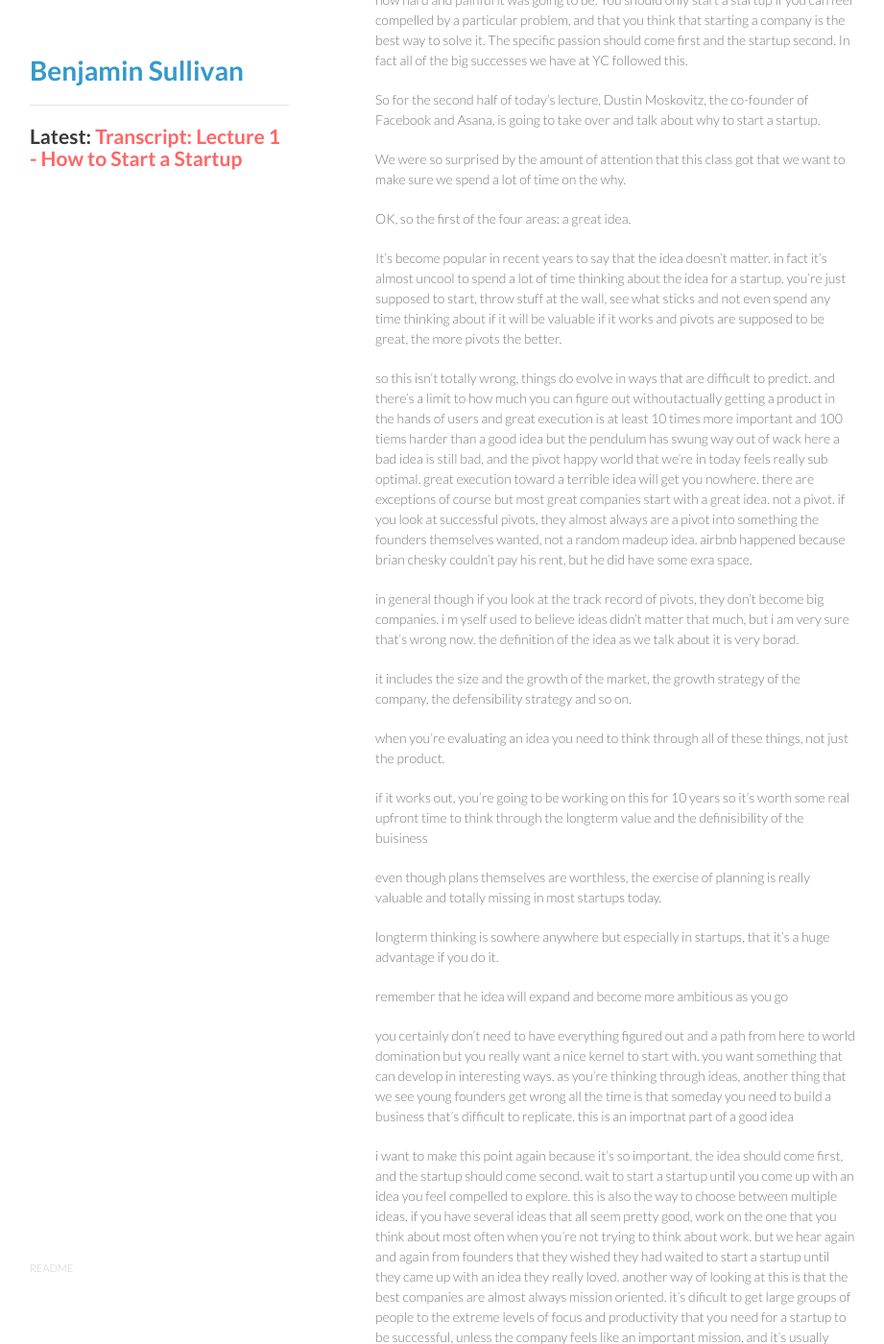
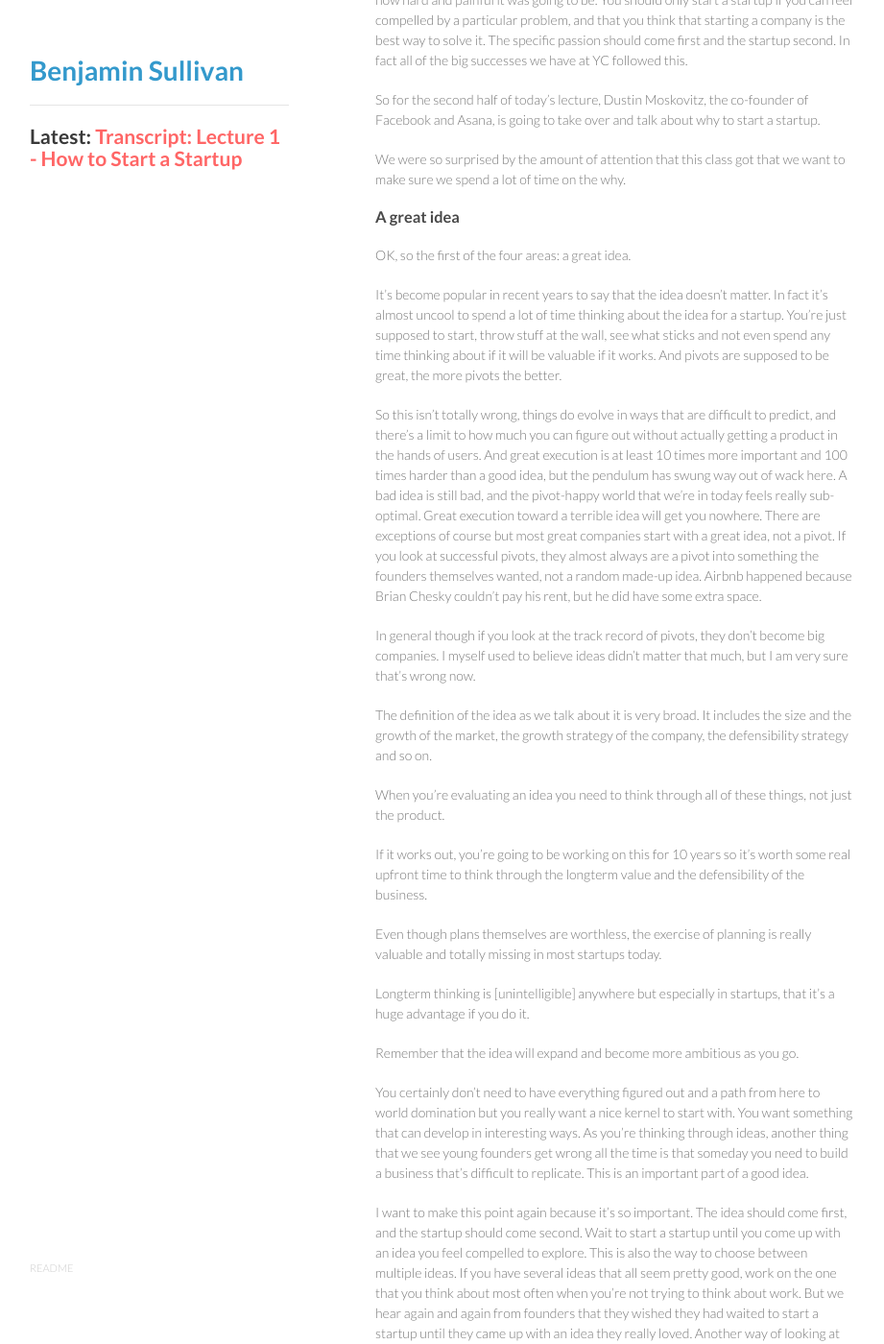
Before and after one commit to bnjs/bnjs.github.io, a Jekyll site: the page built from _posts/2014-09-25-transcript-lecture-1-how-to-start-a-startup.md, in a window 1280 px wide and 1400 px high, scrolled down 1638 px. Shown: the whole window at 96% size, without its empty margins (179-1100 px from the left). Built offline with Jekyll 4.4.1, drawn with Linux system fonts in a browser that asks for light colours; nearby versions of some CDN libraries; some of the changed text lies outside the part shown.

Commit message:
Editing, 25%

```diff
--- a/_posts/2014-09-25-transcript-lecture-1-how-to-start-a-startup.md
+++ b/_posts/2014-09-25-transcript-lecture-1-how-to-start-a-startup.md
@@ -35,93 +35,83 @@
 
 We were so surprised by the amount of attention that this class got that we want to make sure we spend a lot of time on the why.
 
+
+### A great idea
+
 OK, so the first of the four areas: a great idea.
 
-It's become popular in recent years to say that the idea doesn't matter. in fact it's almost uncool to spend a lot of time thinking about the idea for a startup.
-you're just supposed to start, throw stuff at the wall, see what sticks and not even spend any time thinking about if it will be valuable if it works
-and pivots are supposed to be great, the more pivots the better.
+It's become popular in recent years to say that the idea doesn't matter. In fact it's almost uncool to spend a lot of time thinking about the idea for a startup. You're just supposed to start, throw stuff at the wall, see what sticks and not even spend any time thinking about if it will be valuable if it works. And pivots are supposed to be great, the more pivots the better.
 
-so this isn't totally wrong, things do evolve in ways that are difficult to predict.
-and there's a limit to how much you can figure out withoutactually getting a product in the hands of users
-and great execution is at least 10 times more important and 100 tiems harder than a good idea
-but the pendulum has swung way out of wack here
-a bad idea is still bad, and the pivot happy world that we're in today feels really sub optimal.
-great execution toward a terrible idea will get you nowhere.
-there are exceptions of course but most great companies start with a great idea.
-not a pivot.
-if you look at successful pivots, they almost always are a pivot into something the founders themselves wanted, not a random madeup idea.
-airbnb happened because brian chesky couldn't pay his rent, but he did have some exra space.
+So this isn't totally wrong, things do evolve in ways that are difficult to predict, and there's a limit to how much you can figure out without actually getting a product in the hands of users. And great execution is at least 10 times more important and 100 times harder than a good idea, but the pendulum has swung way out of wack here. A bad idea is still bad, and the pivot-happy world that we're in today feels really sub-optimal. Great execution toward a terrible idea will get you nowhere. There are exceptions of course but most great companies start with a great idea, not a pivot. If you look at successful pivots, they almost always are a pivot into something the founders themselves wanted, not a random made-up idea. Airbnb happened because Brian Chesky couldn't pay his rent, but he did have some extra space.
 
-in general though if you look at the track record of pivots, they don't become big companies.
-i m yself used to believe ideas didn't matter that much, but i am very sure that's wrong now.
-the definition of the idea as we talk about it is very borad.
+In general though if you look at the track record of pivots, they don't become big companies. I myself used to believe ideas didn't matter that much, but I am very sure that's wrong now.
 
-it includes the size and the growth of the market, the growth strategy of the company, the defensibility strategy and so on.
+The definition of the idea as we talk about it is very broad. It includes the size and the growth of the market, the growth strategy of the company, the defensibility strategy and so on.
 
-when you're evaluating an idea you need to think through all of these things, not just the product.
+When you're evaluating an idea you need to think through all of these things, not just the product.
 
-if it works out, you're going to be working on this for 10 years so it's worth some real upfront time to think through the longterm value and the definisibility of the buisiness
+If it works out, you're going to be working on this for 10 years so it's worth some real upfront time to think through the longterm value and the defensibility of the business.
 
-even though plans themselves are worthless, the exercise of planning is really valuable and totally missing in most startups today.
+Even though plans themselves are worthless, the exercise of planning is really valuable and totally missing in most startups today.
 
-longterm thinking is sowhere anywhere but especially in startups, that it's a huge advantage if you do it.
+Longterm thinking is [unintelligible] anywhere but especially in startups, that it's a huge advantage if you do it.
 
-remember that he idea will expand and become more ambitious as you go
+Remember that the idea will expand and become more ambitious as you go.
 
-you certainly don't need to have everything figured out and a path from here to world domination but you really want a nice kernel to start with.
-you want something that can develop in interesting ways.
-as you're thinking through ideas, another thing that we see young founders get wrong all the time is that someday you need to build a business that's difficult to replicate.
-this is an importnat part of a good idea
+You certainly don't need to have everything figured out and a path from here to world domination but you really want a nice kernel to start with.
+You want something that can develop in interesting ways.
+As you're thinking through ideas, another thing that we see young founders get wrong all the time is that someday you need to build a business that's difficult to replicate.
+This is an important part of a good idea.
 
-i want to make this point again because it's so important.
-the idea should come first, and the startup should come second.
-wait to start a startup until you come up with an idea you feel compelled to explore.
-this is also the way to choose between multiple ideas.
-if you have several ideas that all seem pretty good, work on the one that you think about most often when you're not trying to think about work.
-but we hear again and again from founders that they wished they had waited to start a startup until they came up with an idea they really loved.
-another way of looking at this is that the best companies are almost always mission oriented.
-it's dificult to get large groups of people to the extreme levels of focus and productivity that you need for a startup to be successful, unless the company feels like an important mission.
-and it's usually really hard to get that without a great founding idea.
+I want to make this point again because it's so important.
+The idea should come first, and the startup should come second.
+Wait to start a startup until you come up with an idea you feel compelled to explore.
+This is also the way to choose between multiple ideas.
+If you have several ideas that all seem pretty good, work on the one that you think about most often when you're not trying to think about work.
+But we hear again and again from founders that they wished they had waited to start a startup until they came up with an idea they really loved.
+Another way of looking at this is that the best companies are almost always mission oriented.
+It's difficult to get large groups of people to the extreme levels of focus and productivity that you need for a startup to be successful, unless the company feels like an important mission.
+And it's usually really hard to get that without a great founding idea.
 
-a related advantage of mission oriented ideas is that you yourself will be dedicated to them.
-it takes years and years usually a decade to create a great startup.
-if you don't love and believe in what you're building, you're likely to give up at some point along the way
-there's no way i know of to get through thep ain of a startup without belief that the mission really matters
+A related advantage of mission oriented ideas is that you yourself will be dedicated to them.
+It takes years and years, usually a decade, to create a great startup.
+If you don't love and believe in what you're building, you're likely to give up at some point along the way.
+There's no way I know of to get through the pain of a startup without belief that the mission really matters.
 
-a lot of founders especially students believe that their startup's only going to take 2 or 3 years and then after that they'll work on what they're realyl passionate about.
+A lot of founders especially students believe that their startup's only going to take 2 or 3 years and then after that they'll work on what they're really passionate about.
+That almost never works.
+Good startups usually take ten years.
 
-that almost never works.
-good startups usually take ten years.
+A third advantage of mission oriented companies is that people outside the company are more willing to help you.
+You'll get more support on a hard important project than a derivative one.
 
-a third advantage of mission oriented companies is that people outside the company are moer ewilling to help you.
-you';ll get more support on a hard important project than a derivitive one.
+When it comes to starting startups, in many ways it's easier to start a hard startup than an easy startup.
+This is one of those counter-intuitive things, it takes people a long time to understand.
+It's difficut to overstate how important being mission driven is, so I want to emphasize it one last time.
 
-when it comes tos tarting startups, in many ways it's easier to start a hard startup than an easy startup
-this is one of those counter intruititive things, it takes people a long time to understand
-it's difficut to over state how important being mission driven is, so i want to emphasize it one last time.
+Derivitive companies, companies that copy an existing idea with very few new insights, don't excite people and they don't compell the teams to work hard enough to be successful.
 
-derivitive companies, companies that copy an existing idea with very few new insights, don't excite people and they don't compell the teams to work hard enough to be successful.
+Paul Graham is going to talk about how to get startup ideas next week.
+It's something that a lot of founders struggle with but it's something I believe you can get better at with practice, and it's definitely worth trying to get better at.
 
-paul graham is going to talk about how to get startup ideas next week.
-it's something that a lot of ofunders struggle with but it's something i believe you can get better at with practice.
-and it's definitely worth trying to get better at.
+The hardest part about coming up with great ideas is that the best ideas often look terrible at the beginning.
 
-the hardest part about coming up with great ideas is that the best ideas often look terrible at the beginning.
-the thirteenth search engine and without all the features of a web portal.
-most people thought that was pointless.
- search was done and anyway it didn't matter that much.
- portals were where the value was at.
- the 10th social network and limited only to college students with no money, also terrible.
- myspace had won and who wants colleg students as customers?
- or a way to stay on strangers' couches, that just sounds terrible all around.
+The 13th search engine and without all the features of a web portal.
+Most people thought that was pointless.
+Search was done and anyway it didn't matter that much.
+Portals were where the value was at.
+The 10th social network and limited only to college students with no money, also terrible.
+MySpace had won and who wants college students as customers?
+Or a way to stay on strangers' couches, that just sounds terrible all around.
 
-these all sounded really bad but they turned out to be good.
-if they had sounded really good, there would have been too many people working on them
-as peter thiel's going to discuss in the 5th class, you want an idea that turns into a monopoly
-but you can't get a monopoly in a big market right away, too much competition for tha
-you have to find a small amrket in which you can get a monopoly and then quickly expand
-this is why some great startup ideas look really bad ta the beginning
-it's good if you can say something like "Today only this small subset of users are going to use my product, but i'm going to get all of them and in the future almost everyone will use my product"
+These all sounded really bad but they turned out to be good.
+If they had sounded really good, there would have been too many people working on them.
+As Peter Thiel's going to discuss in the 5th class, you want an idea that turns into a monopoly, but you can't get a monopoly in a big market right away, [there's] too much competition for that.
+You have to find a small market in which you can get a monopoly and then quickly expand.
+This is why some great startup ideas look really bad at the beginning.
+It's good if you can say something like, "Today only this small subset of users are going to use my product, but I'm going to get all of them and in the future almost everyone will use my product."
+
+
 
 here's hte theme that's going to come up a lot. you need conviction in your own beliefs, and a willingness to ignore others' naysaying.
 the hard part is that this is a very fine line.
@@ -146,10 +136,10 @@
 you need a market that's going to be big in ten years.
 most investors are obsessed with the market size today.
 and they don't think at all about how the market's going to evolkve.
-in fact i think this is one of the bigggest systemic mistakes taht investors make.
+in fact I think this is one of the bigggest systemic mistakes taht investors make.
 they think about the growth of the startup itself, they don't think about the growth of the market.
 
-i care much more about the growth rate of the market than it's current size, and I also care if there's any reason that it's going to top out.
+I care much more about the growth rate of the market than it's current size, and I also care if there's any reason that it's going to top out.
 you hsould think about this.
 i'd prefer to invest in a company that's going after a small but radpily growing market, than a big but slow growing one.
 
@@ -192,14 +182,14 @@
 any company that's a clone of something else that already exists, with some small or made up differentiator, like we're going to be X beautiful design, or we're going to be Y for people that like red wine instead.
 that usually fails.
 
-so as i mentioned, one of the great things about being a student is that you have a very good perspective on new technology.
+so as I mentioned, one of the great things about being a student is that you have a very good perspective on new technology.
 and learning to get good at having new ideas takes a while. so start working on that right now.
 that's one thing we hear from people all the time, that they wish they had done more when they were a student.
 the other is meeting potential cofounders.
 
 you have no idea how good of an environemtn you're in right now for meeting people that you can start a company with down the road.
 and the one thing that we always tell college students is more importnat than starting any particular startup, is getting to know a lot of potential cofounders.
-so i want to finish this section of my talk with a quote from fifty center. this is from when he was asked about vitamin water. i won't read it, it's up there, but it's about the importance of thinking about what customers want, and thinking about the demands of the market.
+so I want to finish this section of my talk with a quote from fifty center. this is from when he was asked about vitamin water. I won't read it, it's up there, but it's about the importance of thinking about what customers want, and thinking about the demands of the market.
 
 "Most people think first of what they want to express or make, then find the audience for their idea. You must work the opposite angle, thinking first of the public. You need to keep your focus on their changing needs, the trends that are washing through them. Beginning with their demand, you create the appropriate supply." - 50 Cent
 
@@ -207,7 +197,8 @@
 If you can just do this one thing, if you can just learn to think about the market first, you will have a big leg up on most people starting startups.
 And this is probably the thing that we see wrong with ycombinator apps most frequently, is that people have not thought about the market first, and what people want first.
 
-2. Product
+
+### A great product
 
 so for the next section I'm going to talk about building a great product.
 and here again, I'm going to use a very broad definiton of product.
@@ -228,7 +219,7 @@
 step 1 is to build something that users love.
 
 at YC we tell foundres to work on their product, talk to users, exercisee, eat and sleep. and very little else.
-all the other stuff i just mentioned, PR, conferences, recruiting, advisors, doing partnerships, you should ignore all of that and just build the product and then get it as good as possible by talking to your users.
+all the other stuff I just mentioned, PR, conferences, recruiting, advisors, doing partnerships, you should ignore all of that and just build the product and then get it as good as possible by talking to your users.
 
 your job is to build something that users love. very few companies that go on to be super succesfsul get there without first doing this.
 a lot of good on paper startups fail because they merely make something that people like. making something that people want, but only am edium amount, is a great way to fail and not understand why you're failing.
@@ -340,7 +331,7 @@
 if you're building an internet service, ignore things like total registnations. don't talk about them, don't let anyone in the company talk about them, and look at growth in active users, activity levels, cohort retention, revenue, net promoter scores, these things that matter. and then be brutally honest if they aren't going in the right direction. startups live on growth. it's the indicator of a great product.
 
 so this about wraps up the overview on building a great product.
-i want to emphasize again, that if you don't get this right, nothing else we talk about in the class will matter.
+I want to emphasize again, that if you don't get this right, nothing else we talk about in the class will matter.
 you can basically ignore everything else taht we talk about until this is working well.
 
 on the positive side, this is one of the most fun parts of building a startup.
```
